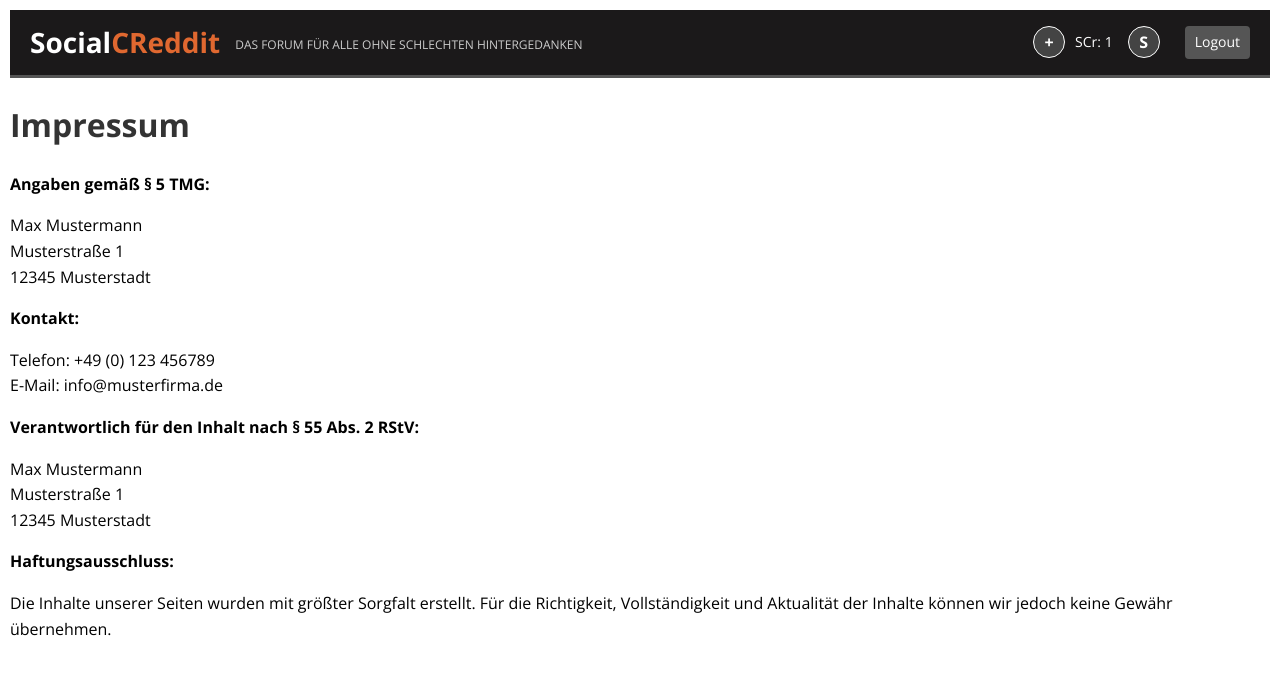
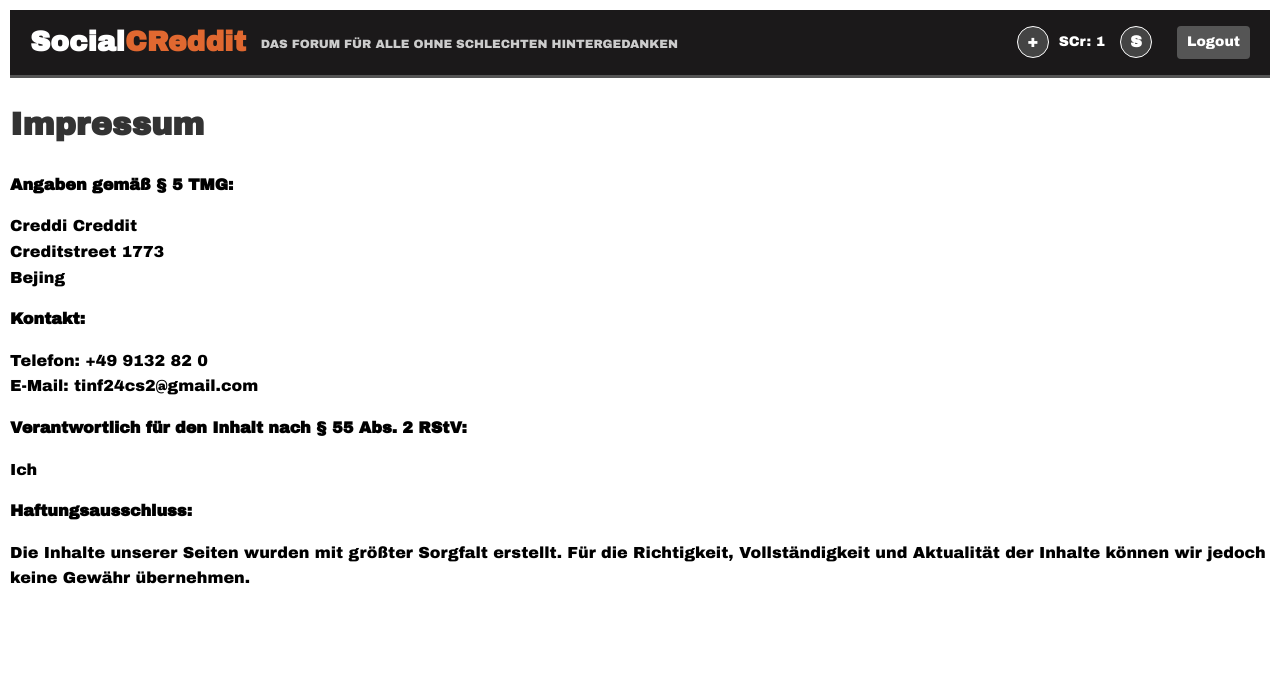
Before and after one commit to DHBW-CS2-567/SocialCReddit, a PHP site: page /www/imprint.php in a window 1280 px wide. Shown: the top 675 px of the page. Run offline with PHP 8.4, Linux system fonts and the light colour scheme; the visitor is signed in with stand-in values (Sample User, id 1).

Commit message:
Edited header, imprint and index

```diff
--- a/www/assets/css/styles.css
+++ b/www/assets/css/styles.css
@@ -1,7 +1,7 @@
 @import url('https://fonts.googleapis.com/css2?family=Archivo+Black&display=swap');
 @import url('https://fonts.googleapis.com/css2?family=Open+Sans:ital,wght@0,300..800;1,300..800&display=swap');
 body {
-    font-family: "Open Sans", sans-serif;
+    font-family: "Archivo Black", sans-serif;
     line-height: 1.6;
     margin: 10px;
     padding: 0;
@@ -10,10 +10,9 @@ body {
 }
 
 h1 {
-    font-family: "Open Sans", sans-serif;
+    font-family: "Archivo Black", sans-serif;
     color: #333;
 }
-
 
 .popular-topics-bar {
     padding: 10px;
@@ -22,10 +21,12 @@ h1 {
     text-align: center;
     margin-bottom: 20px; /* Add some space below the bar */
 }
+
 .popular-topics-bar span {
     font-weight: bold;
     margin-right: 15px;
 }
+
 .popular-topics-bar a {
     margin: 0 8px; /* Add some horizontal margin between links */
     text-decoration: none;
@@ -34,6 +35,7 @@ h1 {
     border-radius: 4px; /* Optional: rounded corners for links */
     transition: background-color 0.3s ease; /* Smooth transition for hover effect */
 }
+
 .popular-topics-bar a:hover {
     text-decoration: none; /* Remove underline on hover if you prefer */
     background-color: #e9ecef; /* Light background on hover */
@@ -46,6 +48,7 @@ h1 {
     max-width: 800px; /* Limiting width for better readability */
     padding: 0 15px; /* Padding on the sides */
 }
+
 .home-feed h2 {
     text-align: center;
     margin-bottom: 25px;
--- a/www/header.php
+++ b/www/header.php
@@ -1,6 +1,7 @@
 <!DOCTYPE html>
 <html lang="en">
     <head>
+        <title>SocialCReddit</title>
         <meta charset="UTF-8">
 	    <meta name="viewport" content="width=device-width, initial-scale=1">
 	    <link rel="stylesheet" href="assets/css/styles.css">
--- a/www/imprint.php
+++ b/www/imprint.php
@@ -4,20 +4,18 @@
     <h1>Impressum</h1>
     <p><strong>Angaben gemäß § 5 TMG:</strong></p>
     <p>
-        Max Mustermann<br>
-        Musterstraße 1<br>
-        12345 Musterstadt<br>
+        Creddi Creddit<br>
+        Creditstreet 1773<br>
+        Bejing<br>
     </p>
     <p><strong>Kontakt:</strong></p>
     <p>
-        Telefon: +49 (0) 123 456789<br>
-        E-Mail: info@musterfirma.de<br>
+        Telefon: +49 9132 82 0<br>
+        E-Mail: tinf24cs2@gmail.com<br>
     </p>
     <p><strong>Verantwortlich für den Inhalt nach § 55 Abs. 2 RStV:</strong></p>
     <p>
-        Max Mustermann<br>
-        Musterstraße 1<br>
-        12345 Musterstadt<br>
+        Ich<br>
     </p>
     <p><strong>Haftungsausschluss:</strong></p>
     <p>
```
Also changed, not shown: www/index.php (+3 -8 lines).
